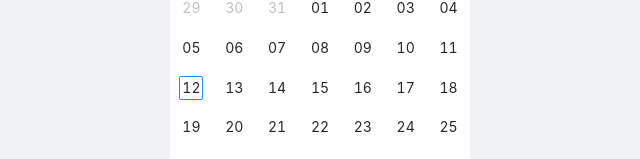
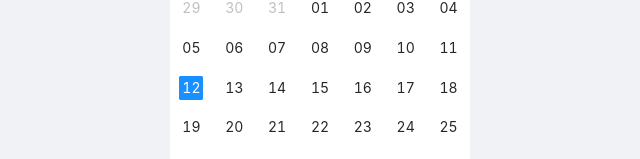
Before and after one commit to smorodin-it/react-typescript-ta-1, a React (Create React App) app: page / in a window 1280 px wide. Shown: the part 302-461 px from the top of the page, without its empty margins (0-640 px from the left). Built offline with nearby package versions, Linux system fonts and the light colour scheme.

Commit message:
filtering events

```diff
--- a/src/pages/CalendarPage/CalendarPage.tsx
+++ b/src/pages/CalendarPage/CalendarPage.tsx
@@ -21,7 +21,7 @@ const CalendarPage: FC = () => {
         <CalendarComponent
           events={events}
           onChange={onChangeDateHandler}
-          defaultValue={date}
+          value={date}
         />
       </Col>
       <Col span={12} className="center">
```
